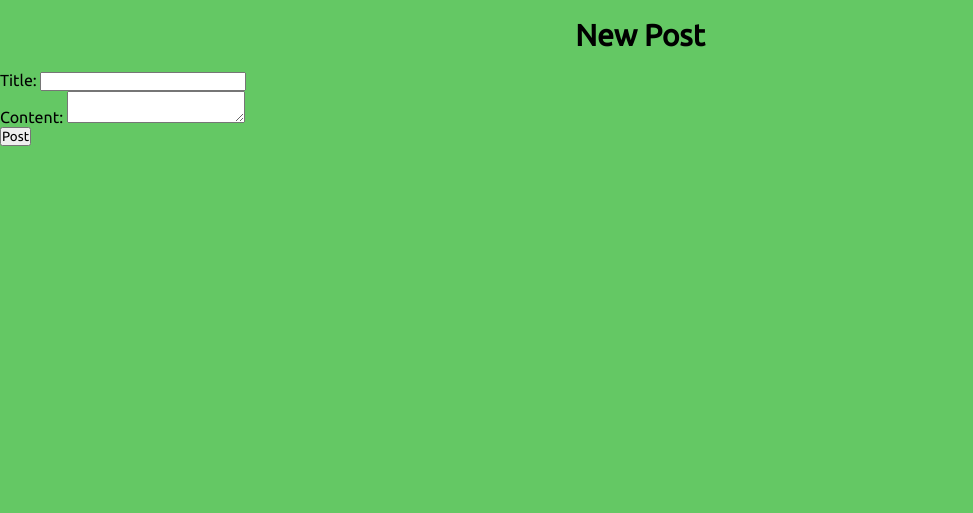
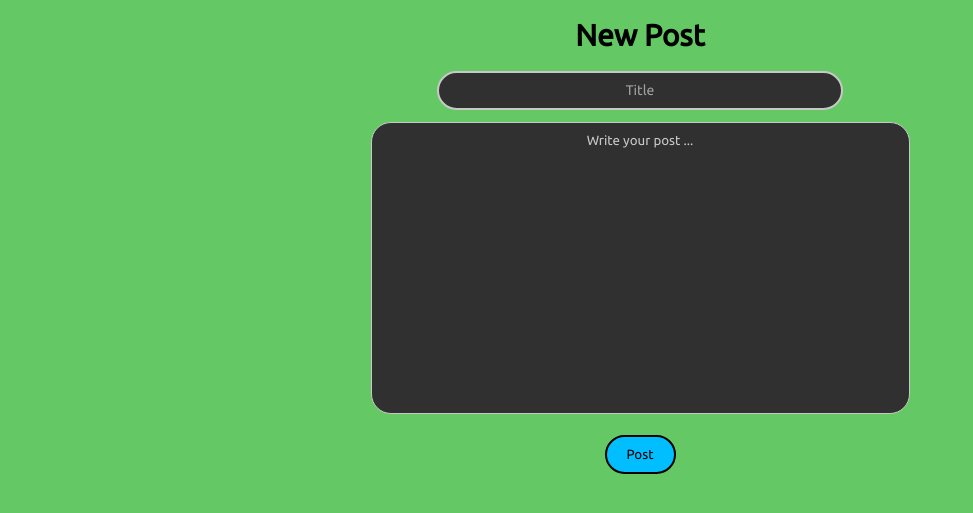
Before and after one commit to GMbrianlaw/watch-n-learn, a Python web app: template watch_n_learn/template/user/post.jinja2 in a window 1280 px wide. Shown: the part 85-598 px from the top of the page, without its empty margins (0-973 px from the left). Run offline with Jinja, Linux system fonts and the light colour scheme; the template is opened without the code that fills it, so the values that code supplies are empty.

Commit message:
Improve UI

```diff
--- a/watch_n_learn/static/css/guest/sign_in.css
+++ b/watch_n_learn/static/css/guest/sign_in.css
@@ -35,6 +35,8 @@ form input {
 
     color: rgba(240, 240, 240, 1);
 
+    outline-width: 0;
+
     padding-bottom: 10px;
     padding-left: 20px;
     padding-right: 20px;
--- a/watch_n_learn/template/user/view.jinja2
+++ b/watch_n_learn/static/css/user/post.css
@@ -1,53 +1,89 @@
-{% extends "base.jinja2" %}
+form {
 
-{% block css %}
+    text-align: center;
 
-    <link rel="stylesheet" href="/static/css/user/view.css">
+}
 
-{% endblock css %}
+form button {
 
-{% block title %}
+    background-color: rgba(0, 190, 255, 1);
 
-    {% if post is none() %}
+    border-color: rgba(1, 1, 1, 1);
+    border-radius: 30px;
+    border-style: solid;
 
-        <title>Post Not Found</title>
+    padding-bottom: 10px;
+    padding-left: 20px;
+    padding-right: 20px;
+    padding-top: 10px;
 
-    {% else %}
+}
 
-        <title>{{ post.user.username }} - {{ post.title }}</title>
+form button:hover {
 
-    {% endif %}
+    cursor: pointer;
 
-{% endblock title %}
+}
 
-{% block main %}
+form input {
 
-    {% if post is none() %}
+    background-color: rgba(48, 48, 48, 1);
 
-        <main>
+    border-color: rgba(200, 200, 200, 1);
+    border-radius: 20px;
+    border-style: solid;
 
-            <h2>Post doesn't exist</h2>
+    color: rgba(240, 240, 240, 1);
 
-        </main>
+    outline-width: 0;
 
-    {% else %}
+    padding-bottom: 10px;
+    padding-left: 20px;
+    padding-right: 20px;
+    padding-top: 10px;
 
-        <main>
+}
 
-            <h2>{{ post.title }}</h2>
+form input:not(:last-child) {
 
-            <b>
-                By:
-                <a href="/user/{{ post.user.username }}">
-                    {{ post.user.username }}
-                </a>
-            </b>
+    margin-bottom: 12px;
 
-            <p id="content">{{ post.content }}</p>
+}
 
-        </main>
+form input::placeholder {
 
-    {% endif %}
+    color: rgba(160, 160, 160, 1);
 
+    font-size: 14px;
 
-{% endblock main %}
+    text-align: center;
+
+}
+
+form textarea {
+
+    background-color: rgba(48, 48, 48, 1);
+
+    border-color: rgba(200, 200, 200, 1);
+    border-radius: 20px;
+    border-style: solid;
+
+    color: rgba(240, 240, 240, 1);
+    outline-width: 0;
+
+    padding-bottom: 10px;
+    padding-left: 20px;
+    padding-right: 20px;
+    padding-top: 10px;
+
+    resize: none;
+
+}
+
+form textarea::placeholder {
+
+    color: rgba(200, 200, 200, 1);
+
+    text-align: center;
+
+}
--- a/watch_n_learn/template/user/explore.jinja2
+++ b/watch_n_learn/template/user/explore.jinja2
@@ -20,7 +20,9 @@
 
         <br>
 
-        <h4>Recent Posts</h4>
+        <h3>Recent Posts:</h3>
+
+        <br>
 
         <section id="recent">
             {% for post in recent_posts %}
--- a/watch_n_learn/template/user/post.jinja2
+++ b/watch_n_learn/template/user/post.jinja2
@@ -1,6 +1,9 @@
 {% extends "base.jinja2" %}
 
 {% block css %}
+
+    <link rel="stylesheet" href="/static/css/user/post.css">
+
 {% endblock css %}
 
 {% block title %}
@@ -18,13 +21,15 @@
         <br>
 
         <form action="/internal/post" method="post">
-            <label for="title">Title:</label>
-            <input id="title" name="title">
+            <input name="title" placeholder="Title" size="40">
             <br>
-            <label for="content">Content:</label>
-            <textarea name="content" id="content"></textarea>
+            <textarea
+                name="content" placeholder="Write your post ..." rows="18"
+                cols="60"
+            ></textarea>
             <br>
-            <input type="submit" value="Post">
+            <br>
+            <button type="submit">Post</button>
         </form>
 
     </main>
```
Also changed, not shown: watch_n_learn/static/css/user/explore.css (+9 -1 lines).
